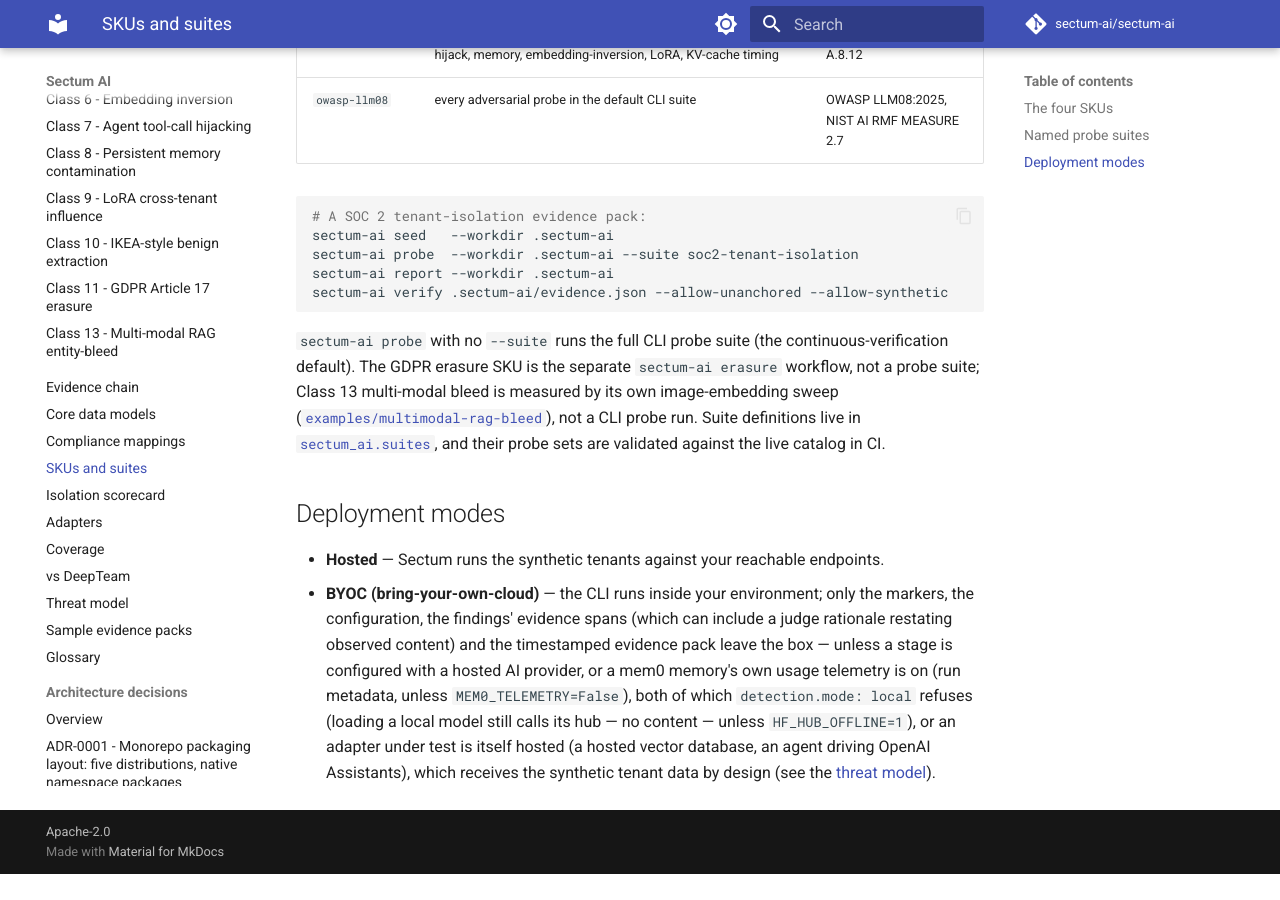
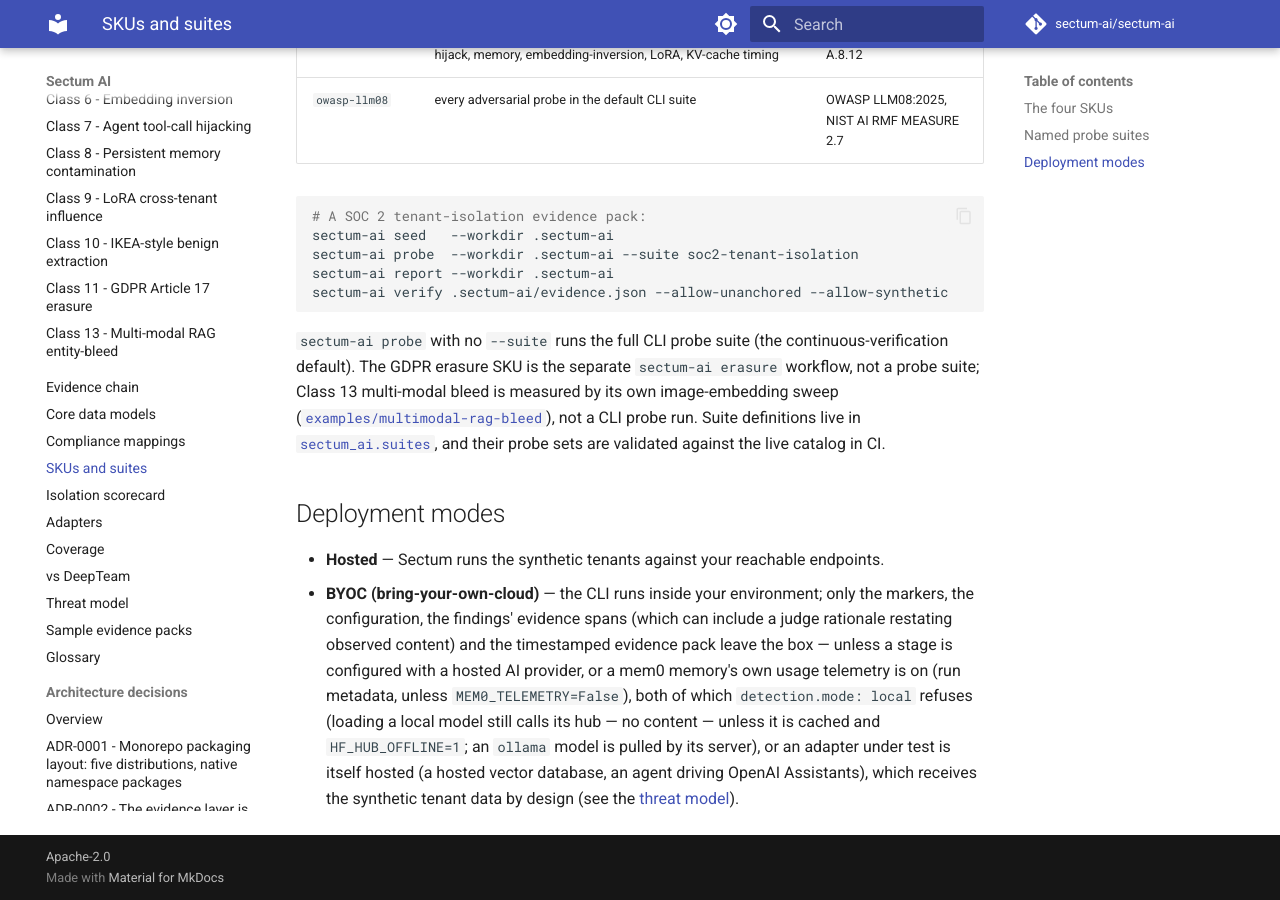
Before and after one commit to sectum-ai/sectum-ai, an MkDocs documentation site: the page built from docs/skus.md, in a window 1280 px wide and 900 px high, scrolled down 1256 px. Built offline with MkDocs 1.6.1 and Material for MkDocs 9.7.7, drawn with Linux system fonts in a browser that asks for light colours; comment, search, counter and statistics services are not loaded; before the commit the page ends 2130 px from its top, so only the background shows below that.

Commit message:
docs: restate the local-mode guarantee where 91c5c55 missed it
The multimodal example, the DetectionConfig.mode comment and the opening of
configuration.md's local-mode paragraph still promised 'no data leaves the
box' or an 'offline posture'; they now say no tenant content reaches a
third-party AI service, with the model-hub call noted. The SKU page states
the cached-model condition and the ollama pull, and the upstash arms of the
mem0 gate no longer test None twice.

```diff
--- a/docs/skus.md
+++ b/docs/skus.md
@@ -59,6 +59,7 @@
   leave the box — unless a stage is configured with a hosted AI provider, or a mem0
   memory's own usage telemetry is on (run metadata, unless `MEM0_TELEMETRY=False`),
   both of which `detection.mode: local` refuses (loading a local model still calls
-  its hub — no content — unless `HF_HUB_OFFLINE=1`), or an adapter under test is itself hosted (a
+  its hub — no content — unless it is cached and `HF_HUB_OFFLINE=1`; an `ollama`
+  model is pulled by its server), or an adapter under test is itself hosted (a
   hosted vector database, an agent driving OpenAI Assistants), which receives the
   synthetic tenant data by design (see the [threat model](threat-model.md)).
```
Also changed, not shown: docs/configuration.md (+2 -1 lines), examples/multimodal-rag-bleed/README.md (+3 -1 lines), 2 other files.
